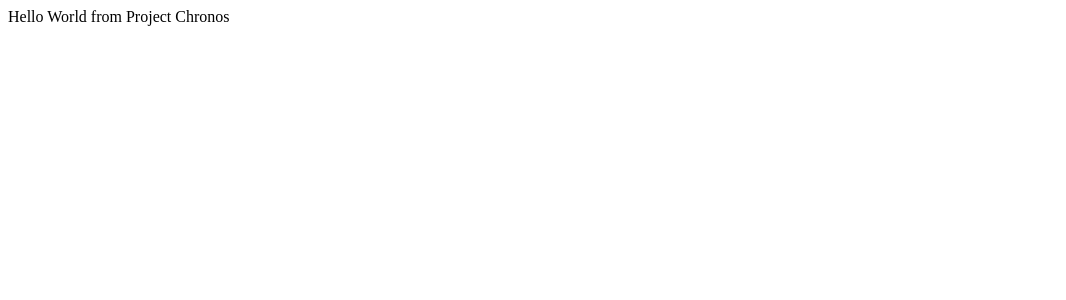
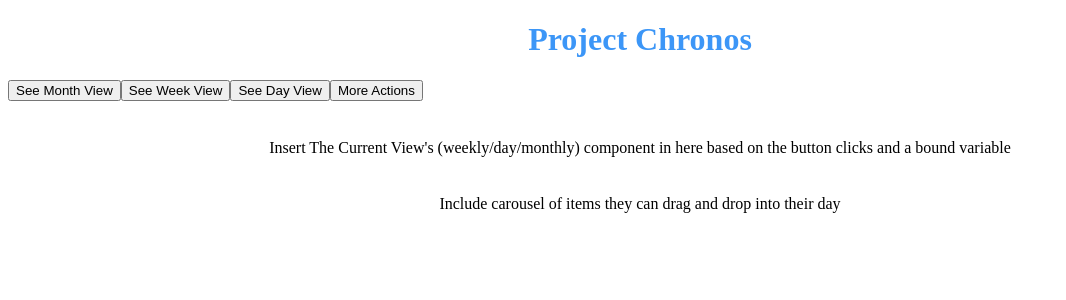
Before and after one commit to sydandreasen/project-chronos, an Angular app: page /plan in a window 1280 px wide. Before the commit this address led to /. Shown: the top 300 px of the page, without its empty margins (0-1066 px from the left). Built offline with nearby package versions, Linux system fonts and the light colour scheme.

Commit message:
create some basic planner structure

```diff
--- a/src/app/app.component.html
+++ b/src/app/app.component.html
@@ -1,3 +1,11 @@
-<header>Hello World from Project Chronos</header>
+<header><h1>Project Chronos</h1></header>
 
-<router-outlet></router-outlet>
+<router-outlet>
+  <!-- this element will render correct component based on url route.
+    look into Angular routing for understanding that setup -->
+
+  <!-- TODO when having to handle navigation logic, use Router imported into each component.
+    inject that router into component's constructor. create a handler method listened for
+    by the (click) event. have all the logic in that handler and call
+    this.router.navigate(['/path']) -->
+</router-outlet>
--- a/src/app/app.component.scss
+++ b/src/app/app.component.scss
@@ -0,0 +1,13 @@
+// our color scheme
+$blue: #3c96f7;
+$white: #ffffff;
+$ltgrey: #c1c0c0;
+$dkgrey: #7a797a;
+
+header {
+  text-align: center;
+
+  h1 {
+    color: $blue;
+  }
+}
--- /dev/null
+++ b/src/app/planner-wrapper/planner-wrapper.component.html
@@ -0,0 +1,18 @@
+<div class="row action-row">
+  <!-- TODO edit buttons to have icons and bind to a view variable to include the two non-current icons -->
+  <!-- FIXME figure out why bootstrap styling on buttons won't work -->
+  <button type="button" class="btn btn-primary">See Month View</button>
+  <button>See Week View</button>
+  <button>See Day View</button>
+  <!-- TODO style this to be on the right side of the page -->
+  <button>More Actions</button>
+</div>
+
+<div class="row planner-row">
+  Insert The Current View's (weekly/day/monthly) component in here based on the
+  button clicks and a bound variable
+</div>
+
+<div class="row item-option-row">
+  Include carousel of items they can drag and drop into their day
+</div>
--- /dev/null
+++ b/src/app/planner-wrapper/planner-wrapper.component.scss
@@ -0,0 +1,9 @@
+.planner-row {
+  text-align: center;
+  margin: 3% auto;
+}
+
+.item-option-row {
+  text-align: center;
+  margin: 3% auto;
+}
--- /dev/null
+++ b/src/app/planner-wrapper/planner-wrapper.component.ts
@@ -0,0 +1,15 @@
+import { Component, OnInit } from '@angular/core';
+
+@Component({
+  selector: 'app-planner-wrapper',
+  templateUrl: './planner-wrapper.component.html',
+  styleUrls: ['./planner-wrapper.component.scss']
+})
+export class PlannerWrapperComponent implements OnInit {
+
+  constructor() { }
+
+  ngOnInit(): void {
+  }
+
+}
```
Also changed, not shown: src/app/app.module.ts (+16 -6 lines), 1 other file (tests, documents, lock files or other folders).
